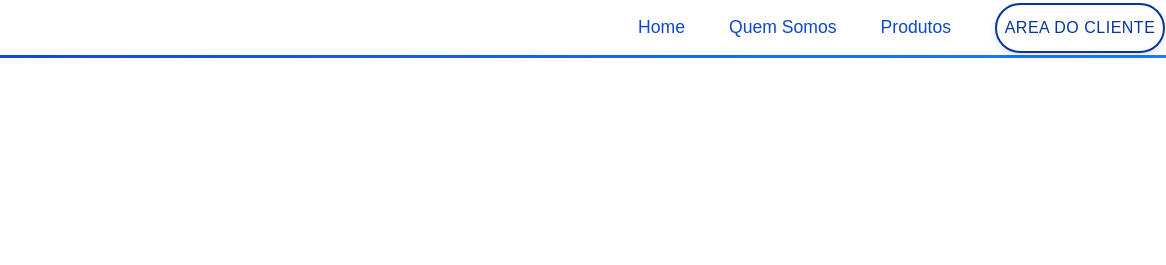
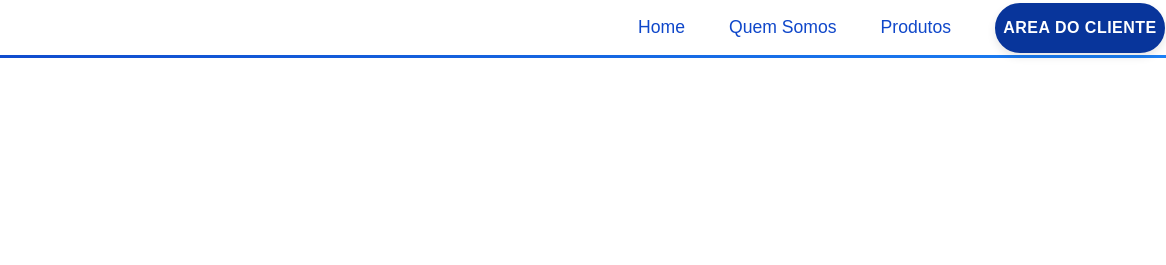
Before and after one commit to Tiozinhowj/OBP-SITE-, a plain HTML site: page Fale Conosco/faleconosco.html in a window 1280 px wide. Shown: the top 265 px of the page, 114-1280 px from the left. Drawn offline with nearby package versions, Linux system fonts and the light colour scheme.

Commit message:
ILux WEB 3

```diff
--- a/Fale Conosco/faleconosco.css
+++ b/Fale Conosco/faleconosco.css
@@ -131,13 +131,14 @@ body {
     font-family: 'Poppins', sans-serif;
     width: 170px;
     height: 50px;
-    background: transparent;
+    background-color: #08359B;
     border: 2px solid #08359B;
     outline: none;
     border-radius: 30px;
     cursor: pointer;
     font-size: 1em;
-    color: #08359B;
+    font-weight: bold;
+    color: #fff;
     margin-left: 40px;
     text-transform: uppercase;
     letter-spacing: 0.5px;
@@ -154,10 +155,10 @@ body {
 }
 
 .navigationMENU .btlogin2 {
-    display: flex;
-    justify-content: center;
-    right: 8.0rem;
+    display: block;
     position: absolute;
+    left: 50%;
+    transform: translateX(-50%);
     padding: 0.8em 1.5em;
     background-color: #08359B;
     color: #fff;
--- a/Fale Conosco/faleconosco.js
+++ b/Fale Conosco/faleconosco.js
@@ -15,3 +15,7 @@ menuicon.onclick = function () {
         ? 'bx bx-x-circle'
         : 'bx bx-menu';
 }
+
+window.sr = ScrollReveal({ reset: false});
+
+sr.reveal('.contact-container' ,{duration: 2500})
--- a/Produtos/produtos.css
+++ b/Produtos/produtos.css
@@ -131,13 +131,14 @@ body {
     font-family: 'Poppins', sans-serif;
     width: 170px;
     height: 50px;
-    background: transparent;
+    background-color: #08359B;
     border: 2px solid #08359B;
     outline: none;
     border-radius: 30px;
     cursor: pointer;
     font-size: 1em;
-    color: #08359B;
+    font-weight: bold;
+    color: #fff;
     margin-left: 40px;
     text-transform: uppercase;
     letter-spacing: 0.5px;
@@ -154,10 +155,10 @@ body {
 }
 
 .navigationMENU .btlogin2 {
-    display: flex;
-    justify-content: center;
-    right: 8.0rem;
+    display: block;
     position: absolute;
+    left: 50%;
+    transform: translateX(-50%);
     padding: 0.8em 1.5em;
     background-color: #08359B;
     color: #fff;
@@ -172,6 +173,7 @@ body {
     box-shadow: 0 3px 6px rgba(0, 0, 0, 0.2);
     transition: background-color 0.3s ease, transform 0.2s ease, box-shadow 0.3s ease;
 }
+
 
 /* animação ao clicar no login */
 
@@ -473,8 +475,8 @@ footer {
 
     .box8 {
         top: 257%;
-        left: 77%;
-        font-size: small;
+        left: 75%;
+        font-size:medium;
     }
 
     footer{
--- a/Produtos/produtos.js
+++ b/Produtos/produtos.js
@@ -16,7 +16,7 @@ menuicon.onclick = function () {
         : 'bx bx-menu';
 }
 
- window.sr = ScrollReveal({ reset: true});
+ window.sr = ScrollReveal({ reset: false});
 
 sr.reveal('.indeximg1' ,{duration: 6000} )
 sr.reveal('.box2' ,{duration: 2500})
--- a/Quem Somos/quemsomos.css
+++ b/Quem Somos/quemsomos.css
@@ -131,13 +131,14 @@ body {
     font-family: 'Poppins', sans-serif;
     width: 170px;
     height: 50px;
-    background: transparent;
+    background-color: #08359B;
     border: 2px solid #08359B;
     outline: none;
     border-radius: 30px;
     cursor: pointer;
     font-size: 1em;
-    color: #08359B;
+    font-weight: bold;
+    color: #fff;
     margin-left: 40px;
     text-transform: uppercase;
     letter-spacing: 0.5px;
--- a/style.css
+++ b/style.css
@@ -131,13 +131,14 @@ body {
     font-family: 'Poppins', sans-serif;
     width: 170px;
     height: 50px;
-    background: transparent;
+    background-color: #08359B;
     border: 2px solid #08359B;
     outline: none;
     border-radius: 30px;
     cursor: pointer;
     font-size: 1em;
-    color: #08359B;
+    font-weight: bold;
+    color: #fff;
     margin-left: 40px;
     text-transform: uppercase;
     letter-spacing: 0.5px;
```
Also changed, not shown: Produtos/produtos.html (+1 -1 lines).
